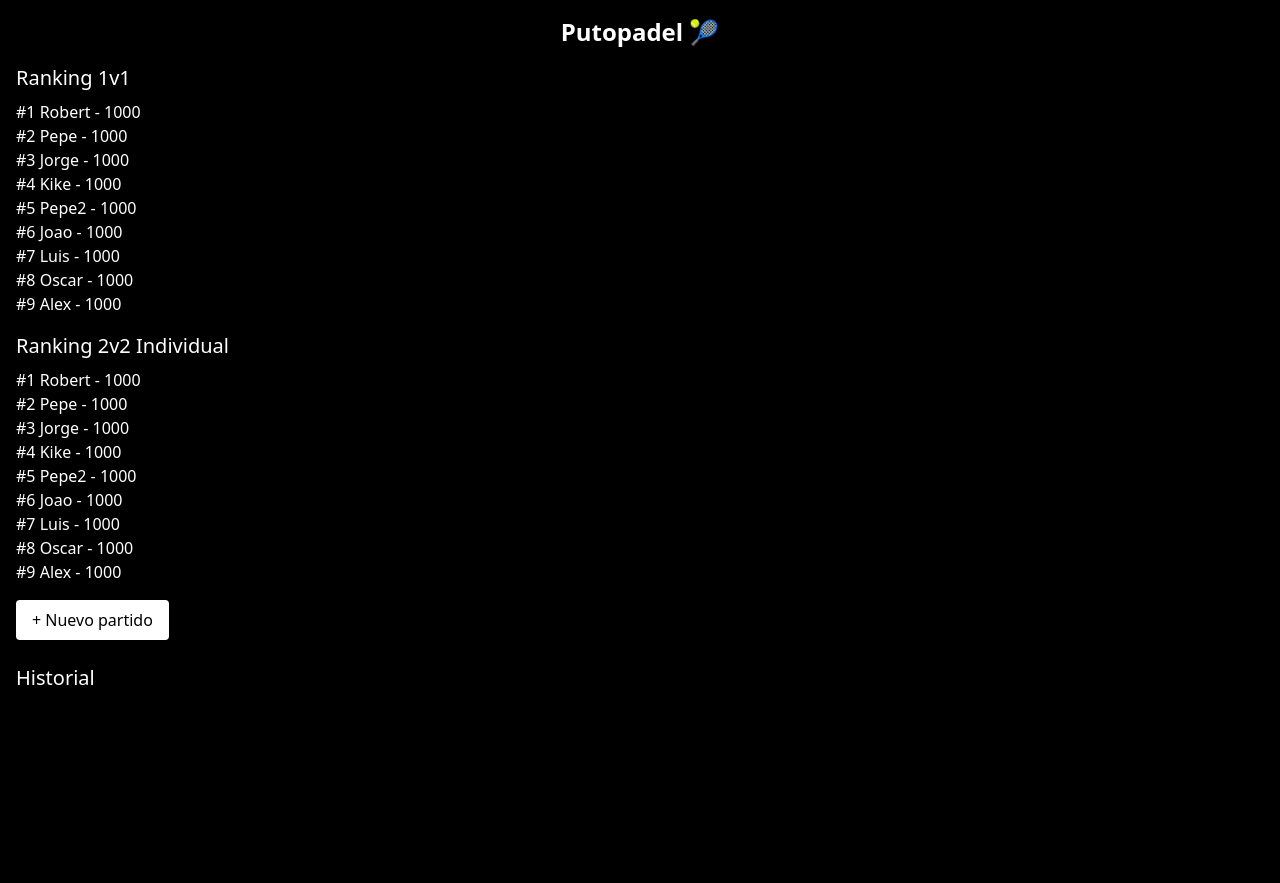
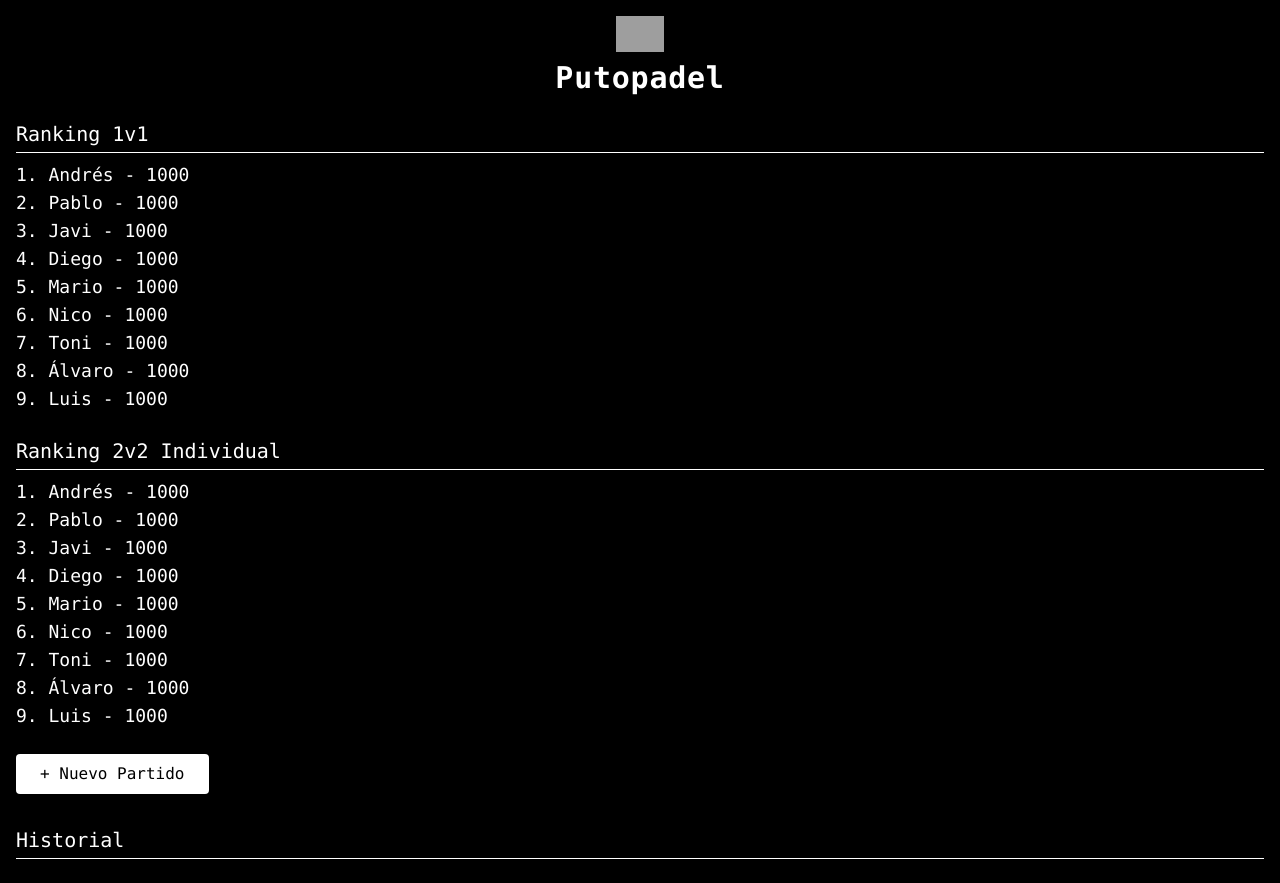
Before and after one commit to Sequerim/putopadel, a React (Vite) app: page / in a window 1280 px wide. Before the commit the page ends 800 px from the top, so only its background shows below. Built offline with nearby package versions, Linux system fonts and the light colour scheme; grey boxes are pictures that could not be loaded.

Commit message:
Diseño mejorado, logo y botón de volver

```diff
--- a/src/App.jsx
+++ b/src/App.jsx
@@ -2,15 +2,15 @@
 import React, { useState } from "react";
 
 const initialPlayers = [
-  { name: "Robert", elo1v1: 1000, elo2v2: 1000 },
-  { name: "Pepe", elo1v1: 1000, elo2v2: 1000 },
-  { name: "Jorge", elo1v1: 1000, elo2v2: 1000 },
-  { name: "Kike", elo1v1: 1000, elo2v2: 1000 },
-  { name: "Pepe2", elo1v1: 1000, elo2v2: 1000 },
-  { name: "Joao", elo1v1: 1000, elo2v2: 1000 },
+  { name: "Andrés", elo1v1: 1000, elo2v2: 1000 },
+  { name: "Pablo", elo1v1: 1000, elo2v2: 1000 },
+  { name: "Javi", elo1v1: 1000, elo2v2: 1000 },
+  { name: "Diego", elo1v1: 1000, elo2v2: 1000 },
+  { name: "Mario", elo1v1: 1000, elo2v2: 1000 },
+  { name: "Nico", elo1v1: 1000, elo2v2: 1000 },
+  { name: "Toni", elo1v1: 1000, elo2v2: 1000 },
+  { name: "Álvaro", elo1v1: 1000, elo2v2: 1000 },
   { name: "Luis", elo1v1: 1000, elo2v2: 1000 },
-  { name: "Oscar", elo1v1: 1000, elo2v2: 1000 },
-  { name: "Alex", elo1v1: 1000, elo2v2: 1000 },
 ];
 
 function calculateExpectedScore(eloA, eloB) {
@@ -74,65 +74,78 @@ function App() {
   };
 
   return (
-    <div className="p-4 bg-black min-h-screen text-white">
-      <h1 className="text-2xl font-bold mb-4 text-center">Putopadel 🎾</h1>
+    <div className="p-4 bg-black min-h-screen text-white font-mono">
+      <header className="text-center mb-6">
+        <img src="https://cdn-icons-png.flaticon.com/512/722/722221.png" alt="logo" className="w-12 mx-auto mb-2" />
+        <h1 className="text-3xl font-extrabold tracking-wide text-white">Putopadel</h1>
+      </header>
 
       {view === "ranking" && (
         <>
-          <h2 className="text-xl mb-2">Ranking 1v1</h2>
+          <h2 className="text-xl mb-2 border-b border-white pb-1">Ranking 1v1</h2>
           {[...players].sort((a, b) => b.elo1v1 - a.elo1v1).map((p, i) => (
-            <p key={p.name}>#{i + 1} {p.name} - {p.elo1v1}</p>
+            <p key={p.name} className="text-lg">{i + 1}. {p.name} - {p.elo1v1}</p>
           ))}
-          <h2 className="text-xl mt-4 mb-2">Ranking 2v2 Individual</h2>
+
+          <h2 className="text-xl mt-6 mb-2 border-b border-white pb-1">Ranking 2v2 Individual</h2>
           {[...players].sort((a, b) => b.elo2v2 - a.elo2v2).map((p, i) => (
-            <p key={p.name}>#{i + 1} {p.name} - {p.elo2v2}</p>
+            <p key={p.name} className="text-lg">{i + 1}. {p.name} - {p.elo2v2}</p>
           ))}
-          <button onClick={() => setView("form")} className="mt-4 bg-white text-black px-4 py-2 rounded">+ Nuevo partido</button>
-          <h2 className="text-xl mt-6">Historial</h2>
+
+          <button onClick={() => setView("form")} className="mt-6 bg-white text-black px-6 py-2 rounded shadow-md hover:bg-gray-200">+ Nuevo Partido</button>
+
+          <h2 className="text-xl mt-8 mb-2 border-b border-white pb-1">Historial</h2>
           {matchHistory.map((m, i) => (
-            <p key={i}>{m.type.toUpperCase()} - {m.players.join(" vs ")} - Sets: {m.sets}</p>
+            <p key={i} className="text-sm text-gray-300">{m.type.toUpperCase()} - {m.players.join(" vs ")} - Sets: {m.sets}</p>
           ))}
         </>
       )}
 
       {view === "form" && (
-        <div className="space-y-2">
-          <label>Tipo:
-            <select name="type" onChange={handleChange} className="text-black ml-2">
-              <option value="1v1">1v1</option>
-              <option value="2v2">2v2</option>
-            </select>
-          </label><br />
+        <div className="space-y-4">
+          <div>
+            <label className="block">Tipo:
+              <select name="type" onChange={handleChange} className="text-black ml-2">
+                <option value="1v1">1v1</option>
+                <option value="2v2">2v2</option>
+              </select>
+            </label>
+          </div>
 
-          <label>Jugador A:
-            <input name="playerA" onChange={handleChange} className="text-black ml-2" />
-          </label><br />
+          <div>
+            <label className="block">Jugador A:
+              <input name="playerA" onChange={handleChange} className="text-black ml-2" />
+            </label>
+          </div>
 
           {form.type === "2v2" && (
             <>
-              <label>Jugador A2:
+              <label className="block">Jugador A2:
                 <input name="playerA2" onChange={handleChange} className="text-black ml-2" />
-              </label><br />
-              <label>Jugador B:
+              </label>
+              <label className="block">Jugador B:
                 <input name="playerB" onChange={handleChange} className="text-black ml-2" />
-              </label><br />
-              <label>Jugador B2:
+              </label>
+              <label className="block">Jugador B2:
                 <input name="playerB2" onChange={handleChange} className="text-black ml-2" />
-              </label><br />
+              </label>
             </>
           )}
 
           {form.type === "1v1" && (
-            <label>Jugador B:
+            <label className="block">Jugador B:
               <input name="playerB" onChange={handleChange} className="text-black ml-2" />
             </label>
-          )}<br />
+          )}
 
-          <label>Sets (ej: 6-4,4-6,6-0):
+          <label className="block">Sets (ej: 6-4,4-6,6-0):
             <input name="sets" onChange={handleChange} className="text-black ml-2" />
-          </label><br />
+          </label>
 
-          <button onClick={handleSubmit} className="bg-white text-black px-4 py-2 rounded">Registrar</button>
+          <div className="space-x-4">
+            <button onClick={handleSubmit} className="bg-green-500 text-white px-4 py-2 rounded hover:bg-green-600">Registrar</button>
+            <button onClick={() => setView("ranking")} className="bg-gray-500 text-white px-4 py-2 rounded hover:bg-gray-600">← Volver</button>
+          </div>
         </div>
       )}
     </div>
```
